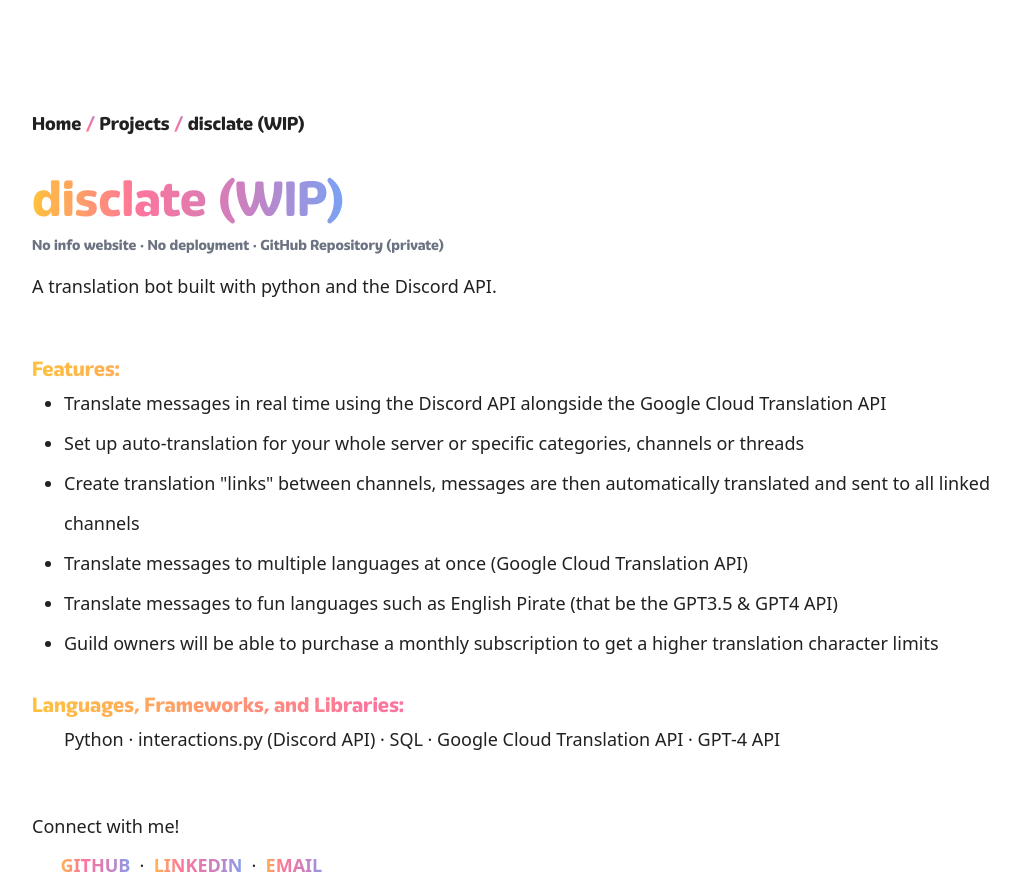
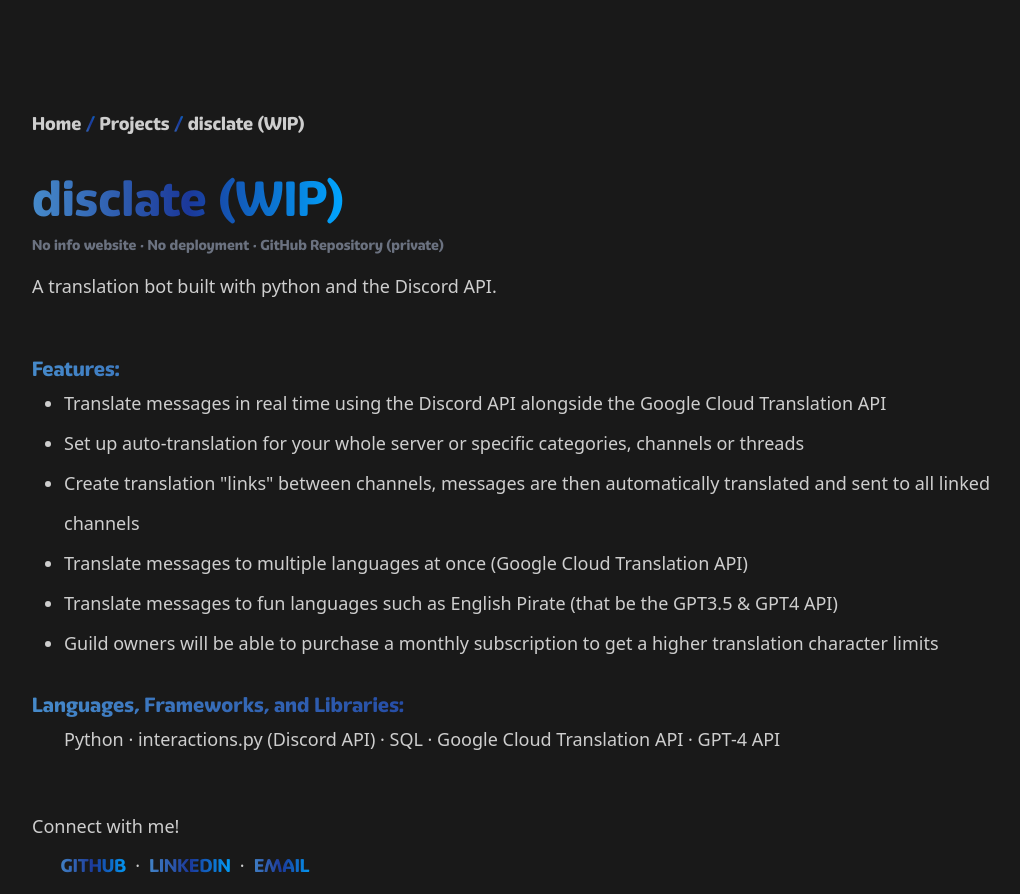
Before and after one commit to zackwalton/personal-site, a Next.js app: page /projects/disclate in a window 1280 px wide. Shown: the whole page, without its empty margins (108-1128 px from the left). Built offline with nearby package versions, Linux system fonts and the light colour scheme.

Commit message:
Added dark mode styling

```diff
--- a/app/globals.css
+++ b/app/globals.css
@@ -3,40 +3,37 @@
 @tailwind utilities;
 
 :root {
-    --bg: #fff;
-    --text: #212121;
+    --bg-light: #fff;
+    --bg-dark: #191919;
+
+    --text-light: #212121;
+    --text-dark: #cecece;
+
     --link: #88a;
-    --accent: linear-gradient(90deg, #ffc23c, #fe759b, #ce7fbd, #79a2f4);
+    --light-accent: linear-gradient(90deg, #ffc23c, #fe759b, #ce7fbd, #79a2f4);
+    --dark-accent: linear-gradient(90deg, rgb(70, 138, 202), rgb(27, 56, 153), rgb(0, 166, 255));
     --accentr: linear-gradient(180deg, #ffc23c, #fe759b, #ce7fbd, #79a2f4);
 }
 
-@media (prefers-color-scheme: dark) {
-    :root {
-        --bg: #191919;
-        --text: #cecece;
-        --link: #88a;
-        --accent: linear-gradient(90deg, rgb(70, 138, 202), rgb(27, 56, 153), rgb(0, 166, 255));
-        --accentr: linear-gradient(180deg, #ffc23c, #fe759b, #ce7fbd, #79a2f4);
-    }
-}
-
 body {
-    color: var(--text);
-    background: var(--bg);
     line-height: 1.3em;
     font-size: 18px;
 }
 
-.colourful {
-    background: var(--accent);
+@layer components {
+    .light-accent {
+        background: linear-gradient(90deg, #ffc23c, #fe759b, #ce7fbd, #79a2f4);
         color: transparent;
         background-clip: text;
     }
 
-.colourful-link {
-    background: var(--accent);
+    .dark-accent {
+        background: linear-gradient(90deg, rgb(70, 138, 202), rgb(27, 56, 153), rgb(0, 166, 255));
         color: transparent;
         background-clip: text;
+    }
+
+    .light-link, .dark-link {
         background-size: 100%;
         border-radius: 0.3em;
         padding: 0 0.25em;
@@ -44,12 +41,25 @@
         font-weight: 800;
     }
 
-.colourful-link strong {
-    color: var(--text);
+    .light-link strong {
+        color: var(--text-light);
         background: none;
     }
 
-.colourful-link:hover {
+    .light-link:hover {
+        color: var(--bg-light);
         background-clip: border-box;
-    color: var(--bg);
     }
+
+    .dark-link strong {
+        color: var(--text-dark);
+        background: none;
+    }
+
+    .dark-link:hover {
+        color: var(--bg-dark);
+        background-clip: border-box;
+    }
+
+
+}
--- a/app/layout.tsx
+++ b/app/layout.tsx
@@ -22,9 +22,9 @@
 
 export default function RootLayout({children,}: { children: React.ReactNode }) {
     return (
-        <html lang="en">
-        <body className={`${openSans.variable} ${eigerdals.variable}`}>
-        <div className={"flex flex-nowrap items-center justify-center h-fit p"}>
+        <html lang="en" className={"dark"}>
+        <body className={`${openSans.variable} ${eigerdals.variable}` + " bg-white text-[--text-light] dark:bg-[--bg-dark] dark:text-[--text-dark]"}>
+        <div className={"flex flex-nowrap items-center justify-center h-fit"}>
             <div className={"w-[1000px] h-fit mt-28"}>
                 {children}
             </div>
--- a/app/projects/[slug]/page.tsx
+++ b/app/projects/[slug]/page.tsx
@@ -47,20 +47,20 @@
     return <div>
         <BackButton projectName={project.name} />
         <div className={"mt-10"}>
-            <a href={"/"} className={"text-5xl font-eigerdals colourful"}>{project.name}</a>
+            <a href={"/"} className={"text-5xl font-eigerdals light-accent dark:dark-accent"}>{project.name}</a>
         </div>
         <ProjectLinks info_url={project.info_url}
                       deployment_url={project.deployment_url}
                       repository_url={project.repository_url} />
         <p className={"mt-5"}>{project.excerpt}.</p>
         <p className={"mt-7"}>{project.description}</p>
-        <p className={"mt-14 text-xl colourful font-eigerdals"}>Features:</p>
+        <p className={"light-accent dark:dark-accent font-eigerdals mt-14 text-xl"}>Features:</p>
         <ul className={"list-disc pl-8 leading-10"}>
             {features}
         </ul>
 
-        <p className={"mt-7 text-xl colourful font-eigerdals"}>Languages, Frameworks, and Libraries:</p>
-        <p className={"pl-8 leading-10"}>{technologies}</p>
+        <p className={"light-accent dark:dark-accent font-eigerdals mt-7 text-xl "}>Languages, Frameworks, and Libraries:</p>
+        <p className={"leading-10 pl-8 "}>{technologies}</p>
         <div className={"mt-14"}>
             Connect with me!
             <SocialLinks className={"mt-4 pb-4 pl-6"} />
--- a/components/BackButton.tsx
+++ b/components/BackButton.tsx
@@ -9,13 +9,13 @@
 export default function BackButton({ projectName }: Props) {
     if (projectName) {
         return <p className={"font-eigerdals"}>
-            <a href={"/"} className={"hover:underline"}>Home</a><span className={"colourful"}> / </span>
+            <a href={"/"} className={"hover:underline"}>Home</a><span className={"light-accent dark:dark-accent"}> / </span>
             <a href={"/projects"} className={"hover:underline"}>Projects</a><span
-            className={"colourful"}> / </span>{projectName}
+            className={"light-accent dark:dark-accent"}> / </span>{projectName}
         </p>
     }
 
     return <p className={"font-eigerdals"}>
-        <a href={"/"} className={"hover:underline"}>Home</a><span className={"colourful"}> / </span>Projects
+        <a href={"/"} className={"hover:underline"}>Home</a><span className={"light-accent dark:dark-accent"}> / </span>Projects
     </p>
 }
--- a/components/LoadingIndicator.tsx
+++ b/components/LoadingIndicator.tsx
@@ -5,7 +5,7 @@
 }
 
 export default function LoadingIndicator({ message }: Props) {
-    return <div className={"flex flow-row colourful pl-8 mt-7"}>
+    return <div className={"flex flow-row light-accent dark:dark-accent pl-8 mt-7"}>
         <svg className="animate-spin -ml-1 mr-3 h-5 w-5 text-blue-400" xmlns="http://www.w3.org/2000/svg" fill="none"
              viewBox="0 0 24 24">
             <circle className="opacity-25" cx="12" cy="12" r="10" stroke="currentColor" strokeWidth="4"></circle>
--- a/components/ProjectLinks.tsx
+++ b/components/ProjectLinks.tsx
@@ -10,15 +10,15 @@
   return (
     <div className={"text-gray-500 text-sm font-eigerdals mt-3"}>
       {info_url && info_url.length > 0
-        ? <a href={"https://" + info_url} target="_blank" className="colourful-link font-eigerdals">{info_url}</a>
+        ? <a href={"https://" + info_url} target="_blank" className="light-accent light-link dark:dark-accent dark:dark-link font-eigerdals">{info_url}</a>
         : "No info website"}
       <span> · </span>
       {deployment_url && deployment_url.length > 0
-        ? <a href={deployment_url} target="_blank" className="colourful-link font-eigerdals">Try it out!</a>
+        ? <a href={deployment_url} target="_blank" className="light-accent light-link dark:dark-accent dark:dark-link  font-eigerdals">Try it out!</a>
         : "No deployment"}
       <span> · </span>
       {repository_url && repository_url.length > 0
-        ? <a href={repository_url} target="_blank" className="colourful-link font-eigerdals">GitHub Repository</a>
+        ? <a href={repository_url} target="_blank" className="light-accent light-link dark:dark-accent dark:dark-link font-eigerdals">GitHub Repository</a>
         : "GitHub Repository (private)"}
     </div>
   );
--- a/components/ProjectList.tsx
+++ b/components/ProjectList.tsx
@@ -16,7 +16,7 @@
     const projects = data.map((project: any, index: number) => {
         return <li key={index} className={"leading-10"}>
             <a href={`/projects/${project.slug}`}
-               className={"colourful-link text-2xl font-eigerdals"}>{project.name}</a> - {project.excerpt}.
+               className={"light-accent light-link dark:dark-accent dark:dark-link text-2xl font-eigerdals"}>{project.name}</a> - {project.excerpt}.
         </li>
     });
 
--- a/components/SocialLinks.tsx
+++ b/components/SocialLinks.tsx
@@ -9,8 +9,8 @@
     const email: string = "mailto:zackwalton15@gmail.com";
 
     return <div className={`${className}`}>
-                <a href={github} target={"_blank"} className={"colourful-link"}>GitHub</a>&nbsp;·&nbsp;
-                <a href={linkedIn} target={"_blank"} className={"colourful-link"}>LinkedIn</a>&nbsp;·&nbsp;
-                <a href={email} target={"_blank"} className={"colourful-link"}>Email</a>
+                <a href={github} target={"_blank"} className={"light-accent light-link dark:dark-accent dark:dark-link font-eigerdals"}>GitHub</a>&nbsp;·&nbsp;
+                <a href={linkedIn} target={"_blank"} className={"light-accent light-link dark:dark-accent dark:dark-link font-eigerdals"}>LinkedIn</a>&nbsp;·&nbsp;
+                <a href={email} target={"_blank"} className={"light-accent light-link dark:dark-accent dark:dark-link font-eigerdals"}>Email</a>
             </div>
 }
--- a/tailwind.config.ts
+++ b/tailwind.config.ts
@@ -1,6 +1,7 @@
-import type {Config} from 'tailwindcss'
+import type { Config } from 'tailwindcss'
 
 const config: Config = {
+    darkMode: 'class',
     content: [
         './pages/**/*.{js,ts,jsx,tsx,mdx}',
         './components/**/*.{js,ts,jsx,tsx,mdx}',
@@ -8,6 +9,10 @@
     ],
     theme: {
         extend: {
+            colors: {
+                'light-accent': 'var(--light-accent)',
+                'dark-accent': 'var(--dark-accent)',
+            },
             screens: {
                 'sm': '1050px'
             },
```
Also changed, not shown: app/page.tsx (+5 -6 lines). Lines whose indentation alone changed are shown as unchanged.
